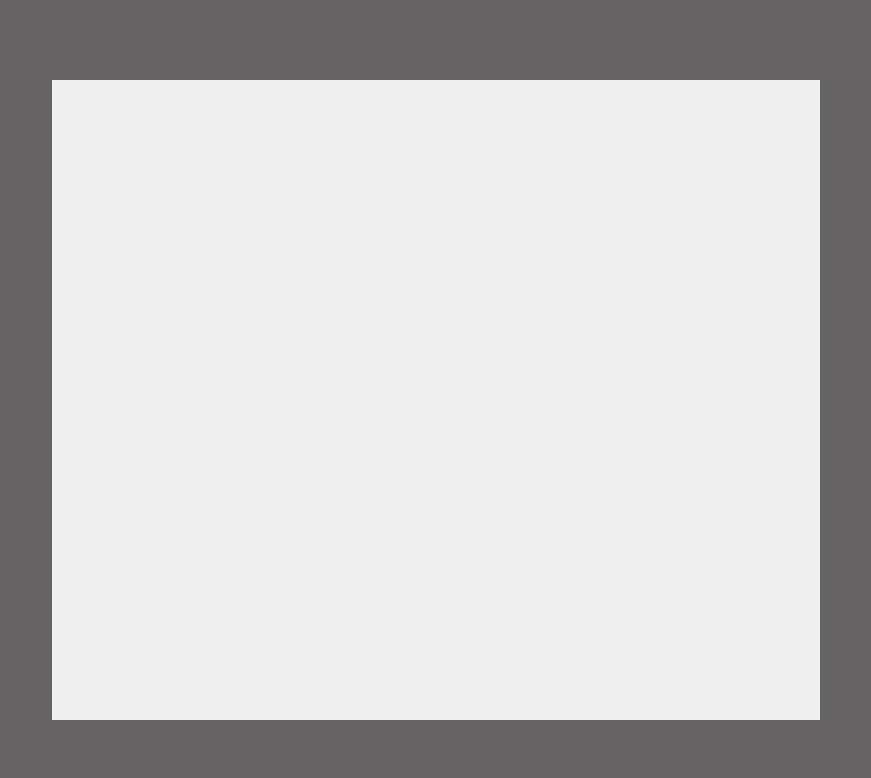
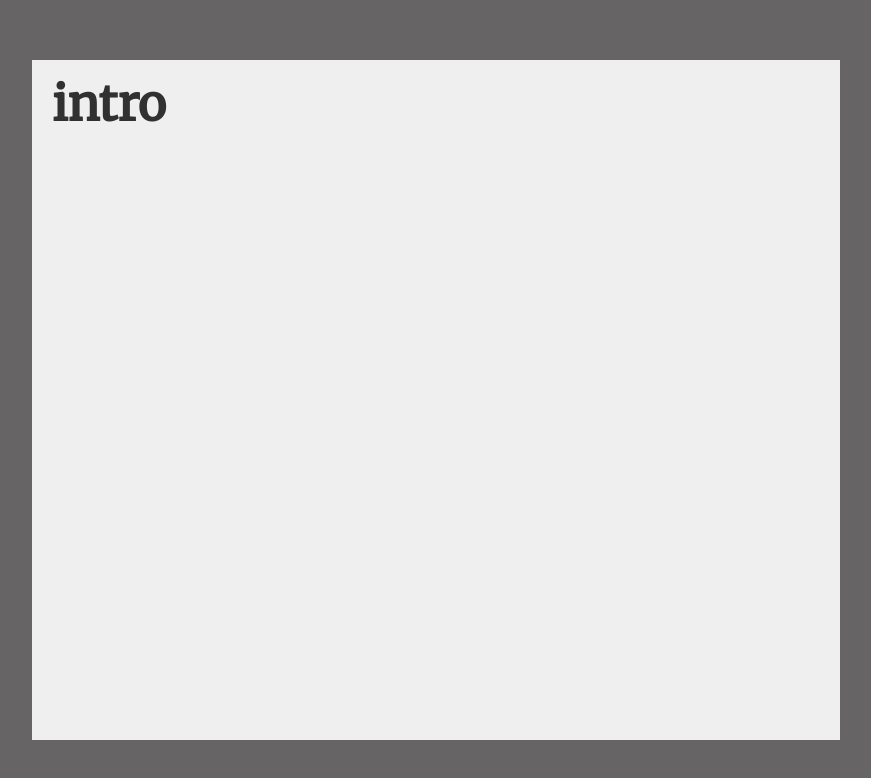
Before and after one commit to zachbai/zachbai.github.io, a React app: page / in a window 1280 px wide. Both pictures are taken after a click on the element "intro". Shown: the top 778 px of the page, without its empty margins (204-1075 px from the left). Built offline with nearby package versions, Linux system fonts and the light colour scheme.

Commit message:
Add separate modals components
* add separate modal components for each link

```diff
--- a/css/_modal.scss
+++ b/css/_modal.scss
@@ -3,5 +3,13 @@
   position: fixed;
   height: 80%;
   width: 60%;
+  padding: 20px;
   flex: 1;
 }
+
+.modal-header-text {
+  font-family: $font;
+  font-size: 48px;
+  font-weight: bold;
+  color: $black;
+}
--- a/src/components/App.js
+++ b/src/components/App.js
@@ -1,21 +1,61 @@
 import React, { Component } from 'react';
 import Landing from './Landing.js';
-import Modal from './Modal.js';
+import IntroModal from './IntroModal.js';
+import ExperienceModal from './ExperienceModal.js';
+import ContactModal from './ContactModal.js';
 
 const classNames = require('classnames');
+
+const MODAL_MODES = {
+  INTRO: 'intro',
+  EXPERIENCE: 'experience',
+  CONTACT: 'contact'
+};
 
 export default class App extends Component {
   constructor(props) {
     super(props)
     this.state = {
-      modalOn: false
+      modalOn: false,
+      modalMode: MODAL_MODES.INTRO
     };
   }
 
-  toggleModal() {
+  toggleModal(mode) {
     this.setState({
-      modalOn: !this.state.modalOn
+      modalOn: !this.state.modalOn,
+      modalMode: mode
     });
+  }
+
+  introClicked() {
+    this.toggleModal(MODAL_MODES.INTRO);
+  }
+
+  experienceClicked() {
+    this.toggleModal(MODAL_MODES.EXPERIENCE);
+  }
+
+  contactClicked() {
+    this.toggleModal(MODAL_MODES.CONTACT);
+  }
+
+  renderModal(mode) {
+    switch (mode) {
+      case MODAL_MODES.INTRO:
+        return <IntroModal />;
+        break;
+      case MODAL_MODES.EXPERIENCE:
+        return <ExperienceModal />;
+        break;
+      case MODAL_MODES.CONTACT:
+        return <ContactModal />;
+        break;
+      default:
+        console.error("Invalid mode");
+        return null;
+        break;
+    }
   }
 
   render() {
@@ -23,14 +63,16 @@ export default class App extends Component {
       <div className={classNames('app-container')}>
         {
           this.state.modalOn
-          ? <Modal
-              toggleModal={this.toggleModal.bind(this)}
-              inFocus={this.state.modalOn}/>
+          ? this.renderModal(this.state.modalMode)
           : null
         }
         <Landing
           modalOn={this.state.modalOn}
-          toggleModal={this.toggleModal.bind(this)}/>
+          toggleModal={this.toggleModal.bind(this)}
+          introClicked={this.introClicked.bind(this)}
+          experienceClicked={this.experienceClicked.bind(this)}
+          contactClicked={this.contactClicked.bind(this)}
+          />
       </div>
     );
   }
--- /dev/null
+++ b/src/components/ContactModal.js
@@ -0,0 +1,14 @@
+import React,  { Component } from 'react';
+const classNames = require('classnames');
+
+const ContactModal = (props) => {
+  return (
+    <div className={classNames('modal-container')}>
+      <div className={classNames('modal-header-text')}>
+        contact
+      </div>
+    </div>
+  );
+};
+
+export default ContactModal;
--- a/src/components/Modal.js
+++ b/src/components/ExperienceModal.js
@@ -1,11 +1,14 @@
 import React,  { Component } from 'react';
 const classNames = require('classnames');
 
-const Modal = (props) => {
+const ExperienceModal = (props) => {
   return (
     <div className={classNames('modal-container')}>
+      <div className={classNames('modal-header-text')}>
+        experience
+      </div>
     </div>
   );
 };
 
-export default Modal;
+export default ExperienceModal;
--- /dev/null
+++ b/src/components/IntroModal.js
@@ -0,0 +1,14 @@
+import React,  { Component } from 'react';
+const classNames = require('classnames');
+
+const IntroModal = (props) => {
+  return (
+    <div className={classNames('modal-container')}>
+      <div className={classNames('modal-header-text')}>
+        intro
+      </div>
+    </div>
+  );
+};
+
+export default IntroModal;
--- a/src/components/Landing.js
+++ b/src/components/Landing.js
@@ -10,19 +10,19 @@ const Landing = (props) => {
         Zachry Bai
       </div>
       <div className={classNames('landing-links')}>
-        <div className={classNames('landing-link')} onClick={props.toggleModal}>
+        <div className={classNames('landing-link')} onClick={props.introClicked}>
           intro
         </div>
         <div className={classNames('landing-slash')}>
           /
         </div>
-        <div className={classNames('landing-link')} onClick={props.toggleModal}>
+        <div className={classNames('landing-link')} onClick={props.experienceClicked}>
           experience
         </div>
         <div className={classNames('landing-slash')}>
           /
         </div>
-        <div className={classNames('landing-link')} onClick={props.toggleModal}>
+        <div className={classNames('landing-link')} onClick={props.contactClicked}>
           contact
         </div>
       </div>
```
